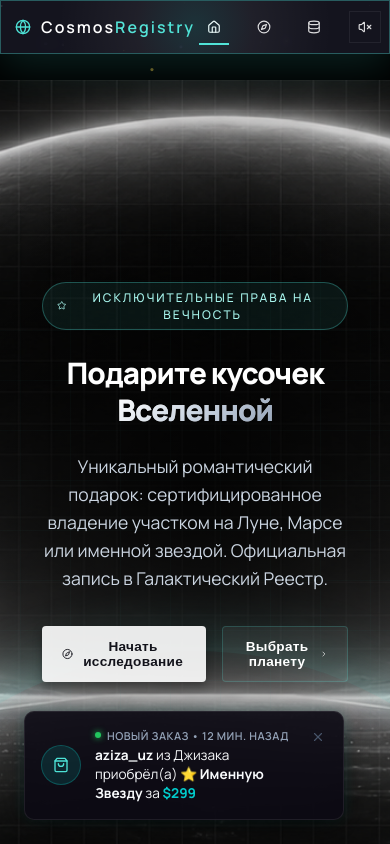
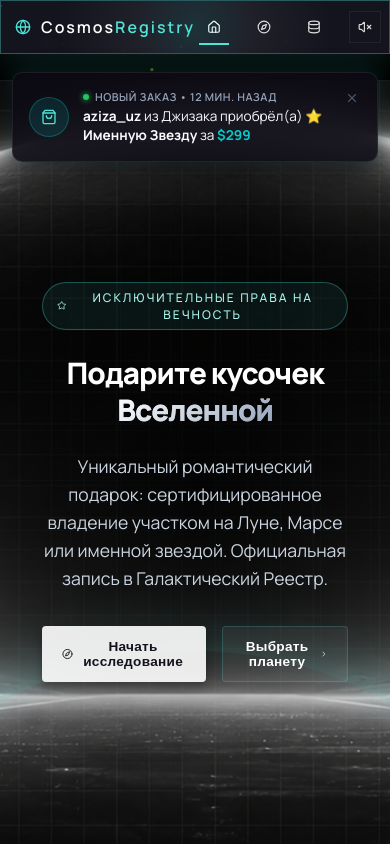
Before and after one commit to Voidessa/Planet_sell, a React (Vite) app: page / in a window 390 px wide. Shown: the top 844 px of the page. Built offline with nearby package versions, Linux system fonts and the light colour scheme; a web font is replaced by a local one.

Commit message:
style: fix live activity feed toast layout and position on mobile to prevent overlapping buttons

```diff
--- a/src/components/LiveActivityFeed.jsx
+++ b/src/components/LiveActivityFeed.jsx
@@ -56,7 +56,7 @@ const LiveActivityFeed = () => {
   /* Always keep DOM mounted — only animate opacity/transform */
   return (
     <div
-      className="live-activity-toast glass-card"
+      className={`live-activity-toast glass-card ${visible ? 'visible-toast' : ''}`}
       style={{
         position: 'fixed',
         bottom: '24px',
--- a/src/index.css
+++ b/src/index.css
@@ -3167,6 +3167,22 @@ a, button, input, textarea, select,
   .checkout-info-panel-lux {
     width: 100% !important;
   }
+
+  /* Position live activity toast at the top under navbar on mobile, preventing overlap of bottom checkout buttons */
+  .live-activity-toast {
+    bottom: auto !important;
+    top: 72px !important;
+    left: 12px !important;
+    right: 12px !important;
+    width: auto !important;
+    transform: translateY(-150px) !important;
+    opacity: 0 !important;
+    transition: transform 0.5s cubic-bezier(0.175, 0.885, 0.32, 1.275), opacity 0.4s ease !important;
+  }
+  .live-activity-toast.visible-toast {
+    transform: translateY(0) !important;
+    opacity: 1 !important;
+  }
 }
 
 @media (max-width: 480px) {
```
